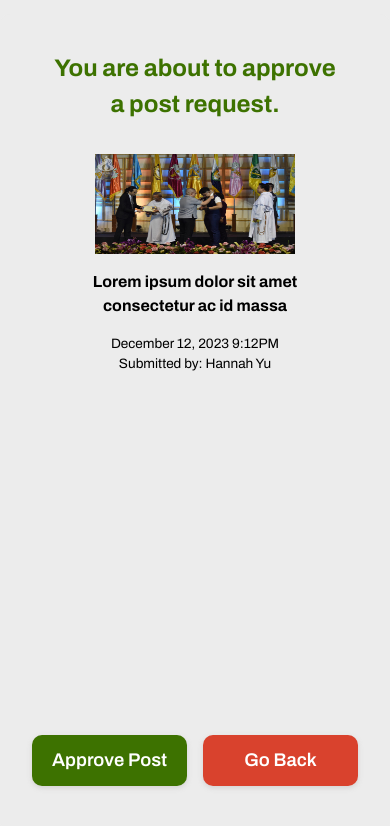
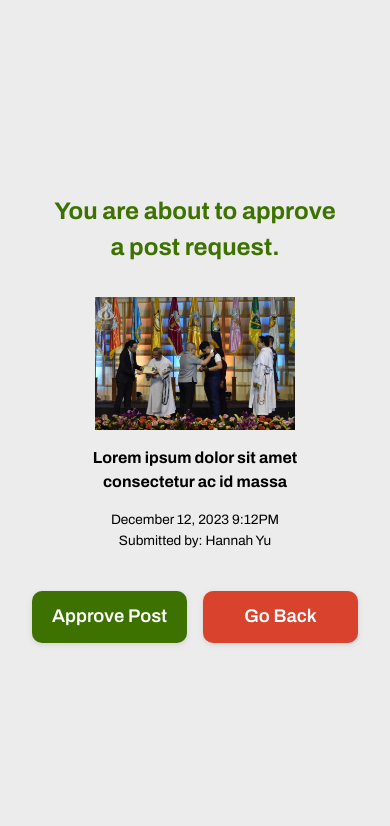
Before and after one commit to judgemongcal/se-becarios-cms, a React (Vite) app in the folder becarios-admin/: page / in a window 390 px wide. Shown: the top 826 px of the page. Built offline with nearby package versions, Linux system fonts and the light colour scheme.

Commit message:
Adjusted responsive design of ApprovePostModal

```diff
--- a/becarios-admin/src/components/Modal.jsx
+++ b/becarios-admin/src/components/Modal.jsx
@@ -17,16 +17,16 @@ function ExceededLoginAttemptsModal() {
 function ApprovePostModal() {
   return (
     <div className="modal-bg bg-brand-input md:bg-modal-bg  justify-cente fixed top-0 z-[1000] flex h-[100%] w-[100%] items-center">
-      <div className="modal-container bg-brand-input rounded-10 mx-auto w-[100%] px-[2rem] py-[2.25rem] md:w-[50%] xl:w-[35%]">
+      <div className="modal-container bg-brand-input rounded-10 mx-auto w-[100%] px-[2rem] py-[2.25rem] md:w-[50%] xl:w-[35%] 2xl:w-[25%]">
         <h1 className="text-brand-green mx-5 mb-[2rem] text-center text-[1.5rem] font-bold xl:text-[1.85rem]">
           You are about to approve a post request.
         </h1>
-        <div className="  mx-[1rem] mb-[22rem] flex flex-col items-center justify-center gap-4 self-center text-center md:flex-row">
+        <div className="  mt- mx-[1rem] mb-[2rem] flex flex-col items-center justify-center gap-4 self-center text-center md:flex-row">
           <div className="modal-img flex justify-center">
             <img
               src="./src/assets/sample_2.jpeg"
               alt=""
-              className="h-[100px] w-[200px] md:h-[150px] md:w-[300px]"
+              className="h-auto w-[200px] md:h-[150px] md:w-[300px]"
             />
           </div>
           <div className="post-info text-center md:ml-[1rem] md:text-left">
```
